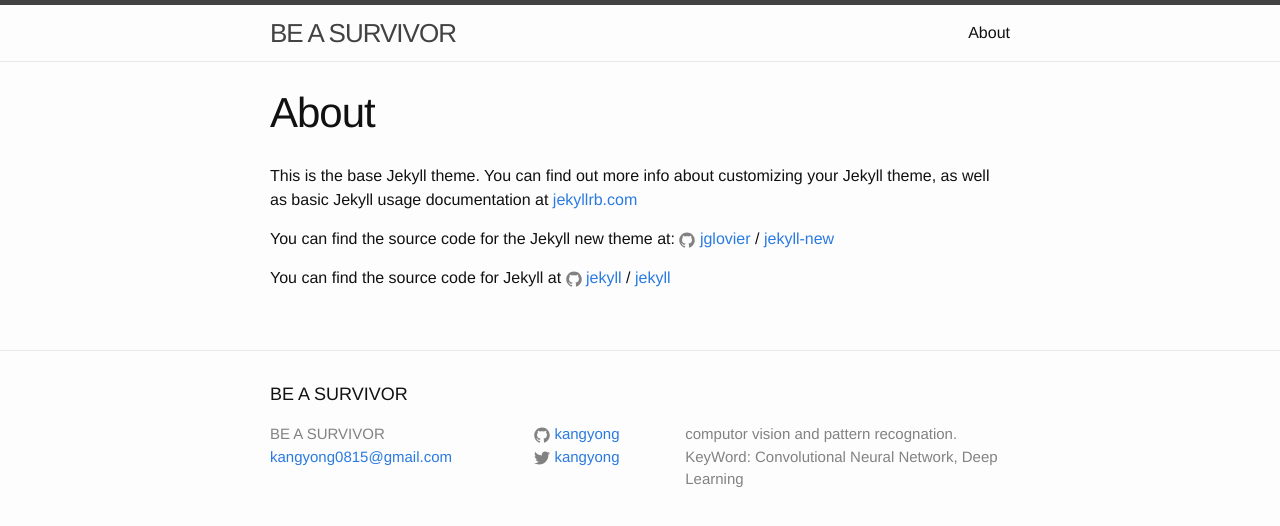
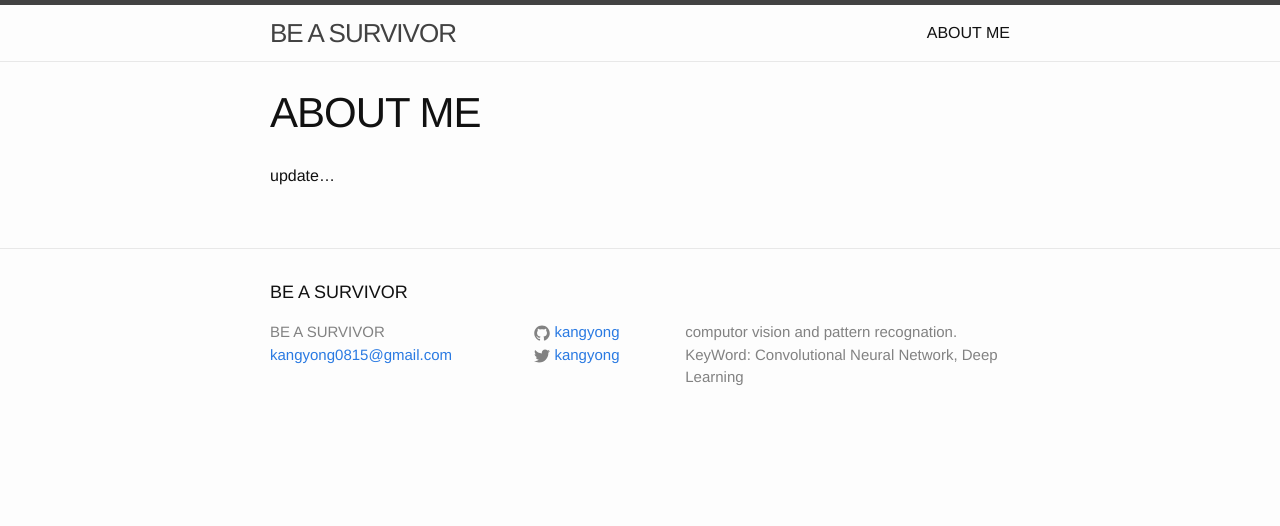
Before and after one commit to kangyong/kangyong, a Jekyll site: the page built from about.md, in a window 1280 px wide. Shown: the top 526 px of the page. Built offline with Jekyll 4.4.1, drawn with Linux system fonts in a browser that asks for light colours.

Commit message:
mod about.md

```diff
--- a/about.md
+++ b/about.md
@@ -1,15 +1,7 @@
 ---
 layout: page
-title: About
+title: ABOUT ME
 permalink: /about/
 ---
 
-This is the base Jekyll theme. You can find out more info about customizing your Jekyll theme, as well as basic Jekyll usage documentation at [jekyllrb.com](http://jekyllrb.com/)
-
-You can find the source code for the Jekyll new theme at:
-{% include icon-github.html username="jglovier" %} /
-[jekyll-new](https://github.com/jglovier/jekyll-new)
-
-You can find the source code for Jekyll at
-{% include icon-github.html username="jekyll" %} /
-[jekyll](https://github.com/jekyll/jekyll)
+update...
```
